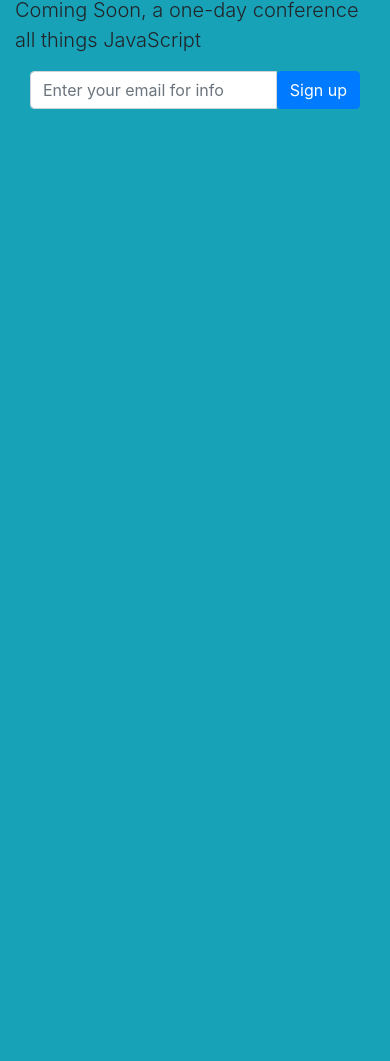
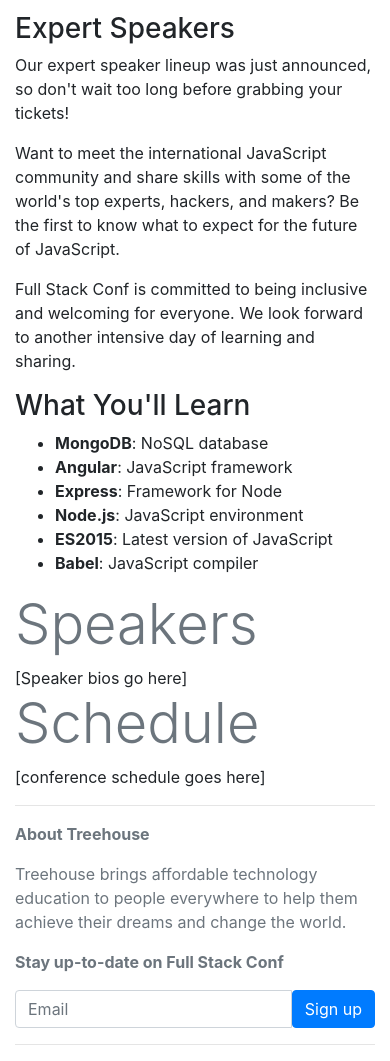
Before and after one commit to jackhkmatthews/Treehouse-FrontEndWebDevelopment-Bootstrap4Basics, a plain HTML site: page index.html in a window 390 px wide. Shown: the part 359-1420 px from the top of the page. Before the commit the page ends 844 px from the top, so only its background shows below. Drawn offline with nearby package versions, Linux system fonts and the light colour scheme.

Commit message:
started the conf project again, 3 column then 2 rows then 2 column layout.  Project now includes img folder and responsive layout styling using bootstrap

```diff
--- a/index.html
+++ b/index.html
@@ -1,29 +1,77 @@
 <!DOCTYPE html>
 <html lang="en">
   <head>
-    <!-- Required meta tags always come first -->
     <meta charset="utf-8">
     <meta name="viewport" content="width=device-width, initial-scale=1, shrink-to-fit=no">
     <meta http-equiv="x-ua-compatible" content="ie=edge">
+    <title>Full Stack Conf</title>
+    <!-- bootstrap css -->
+    <link rel="stylesheet" href="https://maxcdn.bootstrapcdn.com/bootstrap/4.0.0-alpha.3/css/bootstrap.min.css" integrity="sha384-MIwDKRSSImVFAZCVLtU0LMDdON6KVCrZHyVQQj6e8wIEJkW4tvwqXrbMIya1vriY" crossorigin="anonymous">
 
-    <!-- Bootstrap CSS -->
-    <link rel="stylesheet" href="https://maxcdn.bootstrapcdn.com/bootstrap/4.0.0-alpha.3/css/bootstrap.min.css" integrity="sha384-MIwDKRSSImVFAZCVLtU0LMDdON6KVCrZHyVQQj6e8wIEJkW4tvwqXrbMIya1vriY" crossorigin="anonymous">
   </head>
-  <body class="bg-info">
-    <div class="container text-xs-center">
-      <h1 class="display-1 m-t-3">Full Stack Conf</h1>
-      <p class="lead m-b-3">Coming Soon, a one-day conference all things JavaScript</p>
-      <div class="col-lg-6 offset-lg-3">
+  <body>
+    <div class="container p-t-2">
+      <div class="row">
+        <!-- about -->
+        <div class="col-lg-4 push-lg-4">
+          <h3 class="m-b-2">About Full Stack Conf</h3>
+          <img class="m-b-1 img-fluid img-rounded hidden-xs-down" src="img/pdx.jpg" alt="Portland">
+          <p>The beautiful city of Portland, Oregon will be the host city for Full Stack Conf!</p>
+          <p>Explore the future of JavaScript with a lineup of industry professionals. Discover new techniques to advance your career as a web developer.</p>
+        </div>
+        <div class="col-lg-4 pull-lg-4">
+          <h3 class="m-b-2">Expert Speakers</h3>
+          <p>Our expert speaker lineup was just announced, so don't wait too long before grabbing your tickets!</p>
+          <p>Want to meet the international JavaScript community and share skills with some of the world's top experts, hackers, and makers? Be the first to know what to expect for the future of JavaScript.</p>
+          <p>Full Stack Conf is committed to being inclusive and welcoming for everyone. We look forward to another intensive day of learning and sharing.</p>
+        </div>
+        <div class="col-lg-4">
+          <h3 class="m-b-2">What You'll Learn</h3>
+          <ul>
+            <li><strong>MongoDB</strong>: NoSQL database</li>
+            <li><strong>Angular</strong>: JavaScript framework</li>
+            <li><strong>Express</strong>: Framework for Node</li>
+            <li><strong>Node.js</strong>: JavaScript environment</li>
+            <li><strong>ES2015</strong>: Latest version of JavaScript</li>
+            <li><strong>Babel</strong>: JavaScript compiler</li>
+           </ul>
+        </div>
+      </div> <!-- /about -->
+      <!-- speakers -->
+      <h1 class="display-4 text-xs-center m-y-3 text-muted">Speakers</h1>
+        [Speaker bios go here]
+
+      <!-- schedule -->
+      <h1 class="display-4 text-xs-center m-y-3 text-muted">Schedule</h1>
+      [conference schedule goes here]
+
+
+      <!-- signup form -->
+      <hr>
+      <div class="row p-y-2 text-muted">
+        <div class="col-md-6 col-xl-5 ">
+          <p><strong>About Treehouse</strong></p>
+          <p>Treehouse brings affordable technology education to people everywhere to help them achieve their dreams and change the world.</p>
+        </div>
+        <div class="col-md-6 col-xl-5 offset-xl-2">
+          <p><strong>Stay up-to-date on Full Stack Conf</strong></p>
           <div class="input-group">
-          <input type="text" class="form-control" placeholder="Enter your email for info">
+            <input type="text" class="form-control" placeholder="Email">
             <span class="input-group-btn">
               <button class="btn btn-primary" type="button">Sign up</button>
             </span>
           </div>
         </div>
       </div>
+      <hr><!-- /signup form -->
 
-    <!-- jQuery first, then Tether, then Bootstrap JS. -->
+
+
+
+    </div> <!-- /container -->
+
+
+    <!-- jQuery first, then bootstrap js -->
     <script src="https://ajax.googleapis.com/ajax/libs/jquery/3.0.0/jquery.min.js" integrity="sha384-THPy051/pYDQGanwU6poAc/hOdQxjnOEXzbT+OuUAFqNqFjL+4IGLBgCJC3ZOShY" crossorigin="anonymous"></script>
   <script src="https://cdnjs.cloudflare.com/ajax/libs/tether/1.2.0/js/tether.min.js" integrity="sha384-Plbmg8JY28KFelvJVai01l8WyZzrYWG825m+cZ0eDDS1f7d/js6ikvy1+X+guPIB" crossorigin="anonymous"></script>
   <script src="https://maxcdn.bootstrapcdn.com/bootstrap/4.0.0-alpha.3/js/bootstrap.min.js" integrity="sha384-ux8v3A6CPtOTqOzMKiuo3d/DomGaaClxFYdCu2HPMBEkf6x2xiDyJ7gkXU0MWwaD" crossorigin="anonymous"></script>
```
Also changed, not shown: img/angie.png (added), img/ecma.png (added), img/geo.png (added), img/jay.png (added), img/json.png (added), img/jumbo-bg.jpg (added), img/nodestradamus.png (added), img/pdx.jpg (added). Lines whose indentation alone changed are shown as unchanged.
